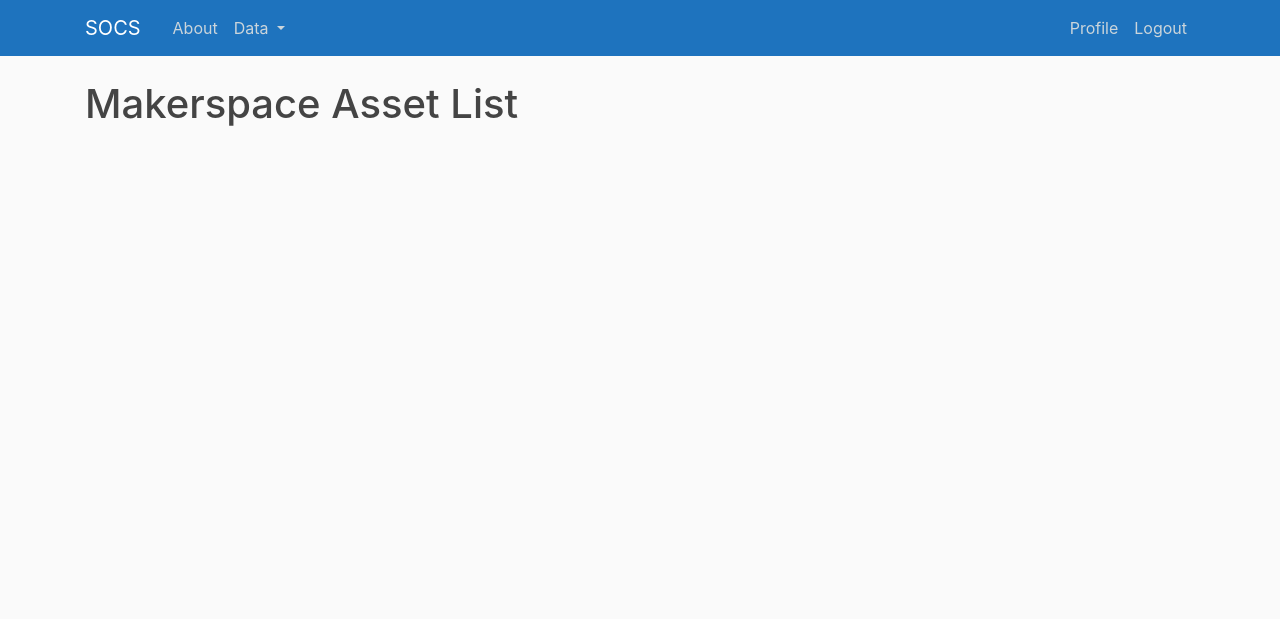
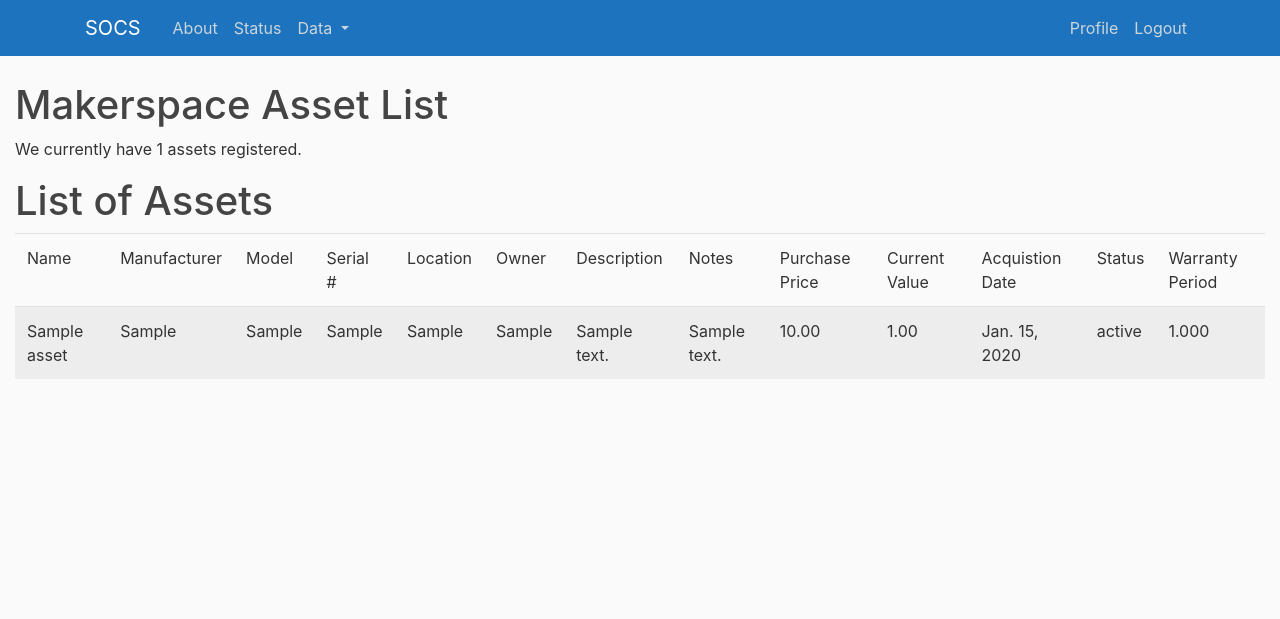
Before and after one commit to MKMakerSpace/SOCS, a Django app: page /assets/ in a window 1280 px wide. Shown: the top 619 px of the page. Run offline with Django 3.2, Linux system fonts and the light colour scheme; a user stored in the database is signed in; tables that the repository leaves empty hold one stand-in row (values such as "Sample post"); some libraries are stand-ins or nearby versions.

Commit message:
+Status page, +Asset table + Tweaks
Added Basic Status page placeholder. Asset page now prints a table of assets. Tweaks to fix containers and styling in some places.

```diff
--- a/Django/SOCS/assets/templates/assets/list.html
+++ b/Django/SOCS/assets/templates/assets/list.html
@@ -1,5 +1,49 @@
 {% extends "main/base.html" %}
 {% block content%}
+<div class="container-fluid">
 	<h1>Makerspace Asset List</h1>
+	<p> We currently have {{num_assets}} assets registered. </p>
+</div>
+<div class="container-fluid">
+	<h1>List of Assets</h1>
+	<table class="table table-striped sticky-header">
+		<thead class="asset-table-head">
+			<tr>
+				<td>Name</td>
+				<td>Manufacturer</td>
+				<td>Model</td>
+				<td>Serial #</td>
+				<td>Location</td>
+				<td>Owner</td>
+				<td>Description</td>
+				<td>Notes</td>
+				<td>Purchase Price</td>
+				<td>Current Value</td>
+				<td>Acquistion Date</td>
+				<td>Status</td>
+				<td>Warranty Period</td>
+			</tr>
+		</thead>
 
+		{% for Asset in asset_data %}
+		<tbody>
+			<tr>
+				<td>{{ Asset.Name }}</td>
+				<td>{{ Asset.Manufacturer }}</td>
+				<td>{{ Asset.Model }}</td>
+				<td>{{ Asset.SerialNo }}</td>
+				<td>{{ Asset.Location }}</td>
+				<td>{{ Asset.Owner }}</td>
+				<td>{{ Asset.Description }}</td>
+				<td>{{ Asset.Notes }}</td>
+				<td>{{ Asset.PurchasePrice }}</td>
+				<td>{{ Asset.Value }}</td>
+				<td>{{ Asset.DateAcquired }}</td>
+				<td>{{ Asset.Status }}</td>
+				<td>{{ Asset.Warranty }}</td>
+				{% endfor %}
+			</tr>
+		</tbody>
+	</table>
+</div>
 {% endblock content %}
--- a/Django/SOCS/assets/views.py
+++ b/Django/SOCS/assets/views.py
@@ -1,6 +1,19 @@
 from django.shortcuts import render
 from django.contrib.auth.decorators import login_required
+from assets.models import Asset
 
 @login_required
 def asset(request):
-	return render(request, 'assets/list.html')
+
+	num_assets = Asset.objects.all().count() #Count all objects
+	asset_data = Asset.objects.all()
+	title = 'Assets' #Set Page title
+
+	context = { #Pass Variables into page
+		'title': title,
+		'num_assets': num_assets,
+		'asset_data': asset_data,
+
+	}
+
+	return render(request, 'assets/list.html', context=context)
--- a/Django/SOCS/main/static/main/main.css
+++ b/Django/SOCS/main/static/main/main.css
@@ -66,7 +66,35 @@ ul {
   min-height: 12rem;
 }
 
+.home-cards {
+  padding: 1rem 1rem 1rem 1rem
+}
+
 .maincardbtn  {
   position: absolute;
   top: 8.5rem;
 }
+
+.status-up-card {
+  background: #008000;
+}
+.status-up-card-body h1 {
+  color:#ffffff;
+}
+
+.status-down-card {
+  background: #FF0000;
+}
+.status-down-card-body h1 {
+  color:#ffffff;
+}
+
+.status-alert-container {
+  padding-top: 0.5rem;
+}
+
+.asset-table-head {
+  position: -webkit-sticky;
+  position: sticky;
+  top: 0;
+}
--- a/Django/SOCS/main/templates/main/about.html
+++ b/Django/SOCS/main/templates/main/about.html
@@ -1,5 +1,6 @@
 {% extends "main/base.html" %}
 {% block content%}
+<div class="container-fluid">
 	<h1>About SOCS </h1>
 	<p>The Space Operation & Control System (SOCS) is just as it sounds,tools to operate and control Milton Keynes Makerspace. It is currently a work in progress and has very few features. Future features will hopefully allow for membership management, access to various tools such as issue reporting as well as live data streams from the space. It will also provide a connection to external systems such as SpaceAPI.</p>
 	<p>SOCS is currently under development, but do feel free to get in contact if you would like to get involved </p>
@@ -16,5 +17,5 @@
 			<li>Integrate with AccessControl - Octoprint (Manage access rights for all printers from one place)</li>
 		</ul>
 	</code>
-
+</div>
 {% endblock content %}
--- a/Django/SOCS/main/templates/main/base.html
+++ b/Django/SOCS/main/templates/main/base.html
@@ -35,13 +35,17 @@
 					<div class="navbar-nav mr-auto">
 						<a class="nav-item nav-link" href="{% url 'main-about' %}">About</a>
 						{% if user.is_authenticated %}
+						<a class="nav-item nav-link" href="{% url 'main-status' %}">Status</a>
 						<li class="nav-item dropdown">
-							<a class="nav-link dropdown-toggle" href="{% url 'main-data' %}" id="navbarDropdown" role="button" data-toggle="dropdown" aria-haspopup="true" aria-expanded="false">
+							<a class="nav-link dropdown-toggle" href="" id="navbarDropdown" role="button" data-toggle="dropdown" aria-haspopup="true" aria-expanded="false">
 								Data
 							</a>
 							<div class="dropdown-menu" aria-labelledby="navbarDropdown">
-								<a class="dropdown-item" href="assets">Assets</a>
+								<a class="dropdown-item" href="{% url 'main-data' %}">Data</a>
+								<a class="dropdown-item" href="{% url 'assets-index' %}">Assets</a>
 							</div>
+
+
 						</li>
 
 						{% endif%}
@@ -71,10 +75,10 @@
 				</div>
 				{% endfor %}
 				{%endif %}
-				{% block content %}{% endblock %}
 			</div>
 		</div>
 	</main>
+{% block content %}{% endblock %}
 
 	<footer>
 		<div class="container-fluid footer">
--- a/Django/SOCS/main/templates/main/data.html
+++ b/Django/SOCS/main/templates/main/data.html
@@ -1,9 +1,10 @@
 {% extends "main/base.html" %}
 {% block content%}
+<div class="container-fluid">
 	<h1>Data Hub</h1>
 	<p>Live data from MQTT here -> MQTT over websockets? Database views for long term graphs etc?</p>
 	<p>Eg, Space Temperatures & Humidities,Air Quality, Electrical consumption, Machine tool status, 3D Printer status, Laser Usage </p>
 	<p>Status/Instrumentation page? Ie status of all contactable devices, ie CCTV cams, Printer pis, access control nodes, etc etc</p>
-
+</div>
 
 {% endblock content %}
--- a/Django/SOCS/main/urls.py
+++ b/Django/SOCS/main/urls.py
@@ -8,5 +8,6 @@ urlpatterns = [
     path('data/', views.data, name="main-data"),
     path('admin/', views.data, name="main-admin"),
     path('assets/', include('assets.urls'), name= "assets"),
+    path('status/', views.status, name="main-status")
 
 ]
--- a/Django/SOCS/users/templates/users/login.html
+++ b/Django/SOCS/users/templates/users/login.html
@@ -1,6 +1,7 @@
 {% extends "main/base.html" %}
 {% load crispy_forms_tags %}
 {% block content%}
+<div class="container">
 	<div class="content-section">
 		<form method="POST">
 			{% csrf_token %}
@@ -16,4 +17,5 @@
 			<small class="text-muted">Don't have an account? <a class="ml-2"href="{% url 'register' %}">Sign up here</a></small>
 		</div>
 	</div>
+</div>
 {% endblock content %}
--- a/Django/SOCS/users/templates/users/profile.html
+++ b/Django/SOCS/users/templates/users/profile.html
@@ -1,6 +1,7 @@
 {% extends "main/base.html" %}
 {% load crispy_forms_tags %}
 {% block content %}
+<div class="container">
 	<div class="content-section">
 		<div class="media">
 			<div class="media-body">
@@ -31,4 +32,5 @@
 			</div>
 		</form>
 	</div>
+</div>
 {% endblock content %}
--- a/Django/SOCS/users/templates/users/register.html
+++ b/Django/SOCS/users/templates/users/register.html
@@ -1,6 +1,7 @@
 {% extends "main/base.html" %}
 {% load crispy_forms_tags %}
 {% block content%}
+<div class="container">
 	<div class="content-section">
 		<form method="POST">
 			{% csrf_token %}
@@ -17,4 +18,5 @@
 			<small class="text-muted">Already have an account? <a class="ml-2"href="{% url 'login' %}">Sign in</a></small>
 		</div>
 	</div>
+</div>
 {% endblock content %}
```
Also changed, not shown: Django/SOCS/main/templates/main/home.html (+5 -18 lines), Django/SOCS/main/templates/main/status.html (added, +48 -0 lines), Django/SOCS/main/views.py (+12 -2 lines), Django/SOCS/users/templates/users/logout.html (+5 -3 lines), README.md. Lines whose indentation alone changed are shown as unchanged.
